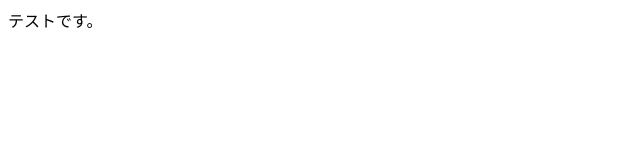
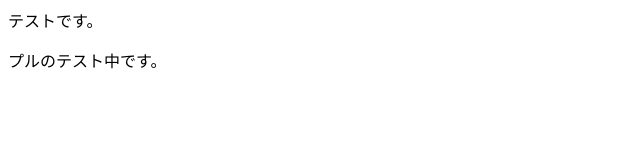
Before and after one commit to yuna-12-f/git-test-2-, a plain HTML site: page index.html in a window 1280 px wide. Shown: the whole page, without its empty margins (0-640 px from the left). Drawn offline with Linux system fonts and the light colour scheme.

Commit message:
Update index.html

```diff
--- a/index.html
+++ b/index.html
@@ -1 +1,2 @@
 <p>テストです。</p>
+<p>プルのテスト中です。</p>
```
